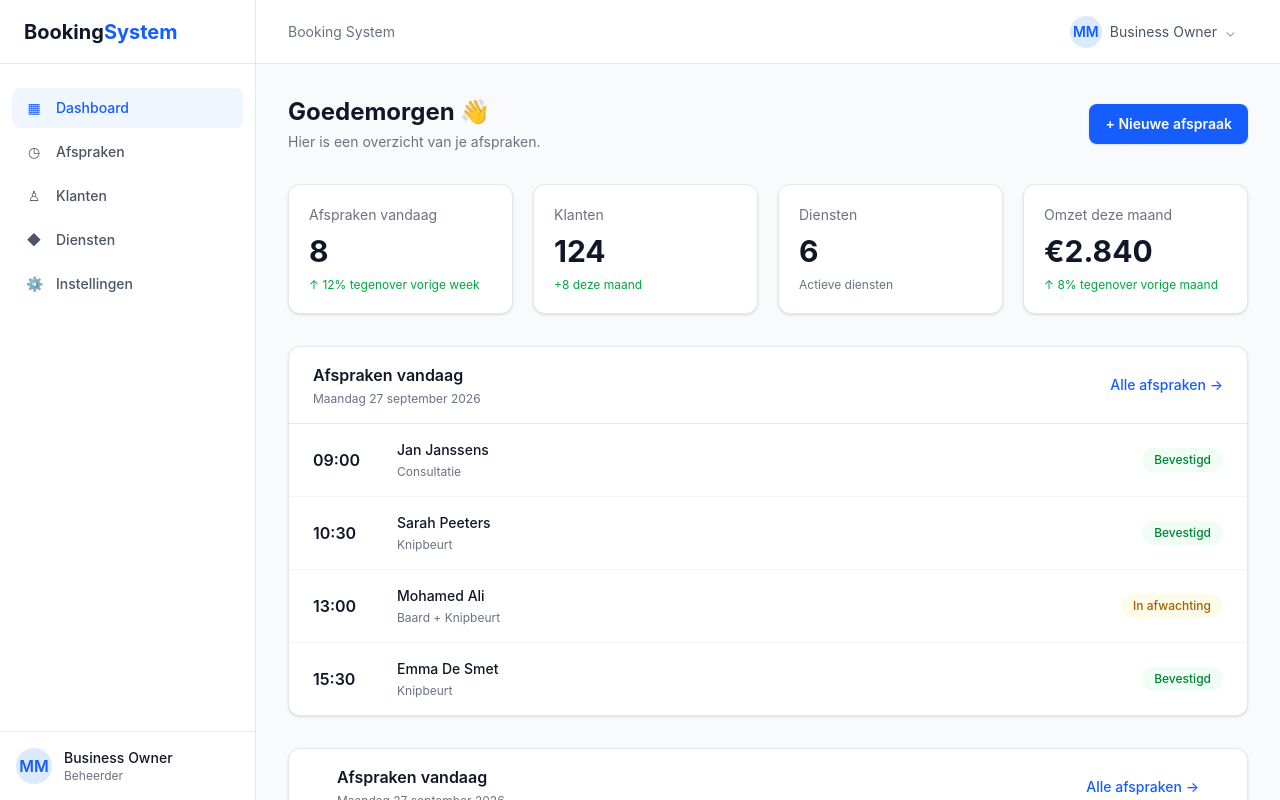
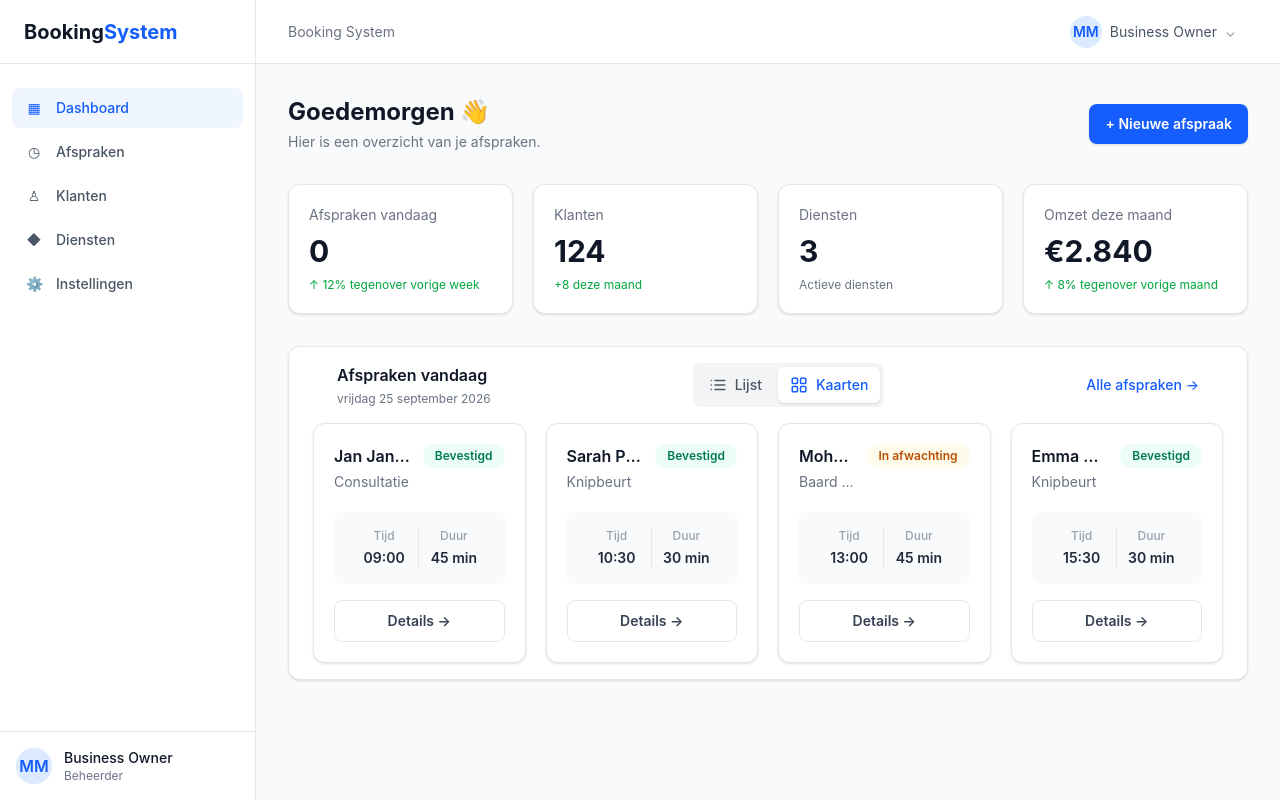
Before and after one commit to KDG-Muhammet/booking-system, a React (Vite) app: page /dashboard in a window 1280 px wide. Shown: the top 800 px of the page. Built offline with nearby package versions, Linux system fonts and the light colour scheme.

Commit message:
dashboard ui  change part 1

```diff
--- a/src/pages/Dashboard/Dashboard.tsx
+++ b/src/pages/Dashboard/Dashboard.tsx
@@ -6,8 +6,20 @@ import { useAppointments } from "../../hooks/useAppointments";
 
 function Dashboard() {
   const [isModalOpen, setIsModalOpen] = useState(false);
+  const [viewMode, setViewMode] = useState<"list" | "grid">("grid");
   const { services } = useServices();
   const { appointments } = useAppointments();
+
+  const now = new Date();
+  const today = new Date().toISOString().split("T")[0];
+
+  const todayAppointments = appointments
+    .filter((appointment) => appointment.date === today)
+    .sort((a, b) => a.time.localeCompare(b.time));
+  const todayAppointmentCount = todayAppointments.length;
+
+  const activeServices = services.filter((service) => service.active);
+  const activeServiceCount = activeServices.length;
 
   return (
     <div className="space-y-8">
@@ -34,7 +46,9 @@ function Dashboard() {
         <div className="rounded-xl border border-gray-200 bg-white p-5 shadow-sm">
           <p className="text-sm text-gray-500">Afspraken vandaag</p>
 
-          <p className="mt-2 text-3xl font-bold text-gray-900">8</p>
+          <p className="mt-2 text-3xl font-bold text-gray-900">
+            {todayAppointmentCount}
+          </p>
 
           <p className="mt-2 text-xs text-green-600">
             ↑ 12% tegenover vorige week
@@ -52,7 +66,9 @@ function Dashboard() {
         <div className="rounded-xl border border-gray-200 bg-white p-5 shadow-sm">
           <p className="text-sm text-gray-500">Diensten</p>
 
-          <p className="mt-2 text-3xl font-bold text-gray-900">6</p>
+          <p className="mt-2 text-3xl font-bold text-gray-900">
+            {activeServiceCount}
+          </p>
 
           <p className="mt-2 text-xs text-gray-500">Actieve diensten</p>
         </div>
@@ -68,24 +84,86 @@ function Dashboard() {
         </div>
       </div>
 
-      {/* Appointments */}
-      <div className="rounded-xl border border-gray-200 bg-white shadow-sm">
-        <div className="flex items-center justify-between border-b border-gray-200 px-6 py-4">
+      <div className="rounded-xl border border-gray-200 bg-white shadow-sm px-6 py-4">
+        <div className="flex items-center justify-between px-6 pb-4">
           <div>
             <h2 className="font-semibold text-gray-900">Afspraken vandaag</h2>
 
             <p className="mt-1 text-xs text-gray-500">
-              Maandag 27 september 2026
+              {now.toLocaleDateString("nl-BE", {
+                weekday: "long",
+                day: "numeric",
+                month: "long",
+                year: "numeric",
+              })}
             </p>
           </div>
+          <div className="inline-flex items-center gap-1 rounded-lg bg-gray-100 p-1">
+            <button
+              onClick={() => setViewMode("list")}
+              className={`flex items-center gap-2 rounded-md px-3 py-2 text-sm font-medium transition ${
+                viewMode === "list"
+                  ? "bg-white text-blue-600 shadow-sm"
+                  : "text-gray-600 hover:text-gray-900"
+              }`}
+            >
+              <svg
+                xmlns="http://www.w3.org/2000/svg"
+                width="18"
+                height="18"
+                viewBox="0 0 24 24"
+                fill="none"
+                stroke="currentColor"
+                strokeWidth="2"
+                strokeLinecap="round"
+                strokeLinejoin="round"
+              >
+                <path d="M8 6h13M8 12h13M8 18h13M3 6h.01M3 12h.01M3 18h.01" />
+              </svg>
+              Lijst
+            </button>
 
+            <button
+              onClick={() => setViewMode("grid")}
+              className={`flex items-center gap-2 rounded-md px-3 py-2 text-sm font-medium transition ${
+                viewMode === "grid"
+                  ? "bg-white text-blue-600 shadow-sm"
+                  : "text-gray-600 hover:text-gray-900"
+              }`}
+            >
+              <svg
+                xmlns="http://www.w3.org/2000/svg"
+                width="18"
+                height="18"
+                viewBox="0 0 24 24"
+                fill="none"
+                stroke="currentColor"
+                strokeWidth="2"
+                strokeLinecap="round"
+                strokeLinejoin="round"
+              >
+                <rect x="3" y="3" width="7" height="7" rx="1" />
+                <rect x="14" y="3" width="7" height="7" rx="1" />
+                <rect x="3" y="14" width="7" height="7" rx="1" />
+                <rect x="14" y="14" width="7" height="7" rx="1" />
+              </svg>
+              Kaarten
+            </button>
+          </div>
           <button className="text-sm font-medium text-blue-600 hover:text-blue-700">
             Alle afspraken →
           </button>
         </div>
 
+        {viewMode === "list" && (
+          <div className="rounded-xl border border-gray-200">
             <div className="divide-y divide-gray-100">
-          {appointments.map((appointment) => (
+              {todayAppointments.length === 0 ? (
+                <p className="px-6 py-8 text-center text-sm text-gray-500">
+                  Er zijn vandaag geen afspraken gepland.
+                </p>
+              ) : (
+                todayAppointments.map((appointment) => (
                   <div
                     key={`${appointment.time}-${appointment.customer}`}
                     className="flex items-center justify-between px-6 py-4 hover:bg-gray-50"
@@ -103,7 +181,10 @@ function Dashboard() {
                         </p>
 
                         <p className="mt-1 text-xs text-gray-500">
-                    {services.find((s) => s.id === appointment.serviceId)?.name}
+                          {
+                            services.find((s) => s.id === appointment.serviceId)
+                              ?.name
+                          }
                         </p>
                       </div>
                     </div>
@@ -118,66 +199,82 @@ function Dashboard() {
                       {appointment.status}
                     </span>
                   </div>
-          ))}
+                ))
+              )}
             </div>
           </div>
+        )}
 
-      <div className="rounded-xl border border-gray-200 bg-white shadow-sm px-6 py-4">
-        <div className="flex items-center justify-between px-6 pb-4">
-          <div>
-            <h2 className="font-semibold text-gray-900">Afspraken vandaag</h2>
-
-            <p className="mt-1 text-xs text-gray-500">
-              Maandag 27 september 2026
-            </p>
-          </div>
-
-          <button className="text-sm font-medium text-blue-600 hover:text-blue-700">
-            Alle afspraken →
-          </button>
-        </div>
-
+        {viewMode === "grid" && (
+          <div className="">
             <div className="grid grid-cols-1 gap-5 sm:grid-cols-2 lg:grid-cols-4">
               {appointments.map((appointment) => (
                 <div
                   key={`${appointment.time}-${appointment.customer}`}
-              className="items-center justify-between px-6 py-4 hover:bg-gray-100 border border-gray-200 rounded-lg"
+                  className="group rounded-xl border border-gray-200 bg-white p-5 shadow-sm transition duration-200 hover:border-blue-200 hover:shadow-md"
                 >
-              <div className="flex items-center justify-between pb-4">
-                <div>
-                  <p className="text-sm font-medium text-gray-900">
+                  {/* Klant, dienst en status */}
+                  <div className="flex items-start justify-between gap-3 pb-5">
+                    <div className="min-w-0">
+                      <p className="truncate text-base font-semibold text-gray-900">
                         {appointment.customer}
                       </p>
 
-                  <p className="mt-1 text-xs text-gray-500">
-                    {services.find((s) => s.id === appointment.serviceId)?.name}
+                      <p className="mt-1 truncate text-sm text-gray-500">
+                        {
+                          services.find((s) => s.id === appointment.serviceId)
+                            ?.name
+                        }
                       </p>
                     </div>
 
                     <span
-                  className={`rounded-full px-3 py-1 text-xs font-medium ${
+                      className={`shrink-0 rounded-full px-3 py-1 text-xs font-semibold ${
                         appointment.status === "Bevestigd"
-                      ? "bg-green-50 text-green-700"
-                      : "bg-yellow-50 text-yellow-700"
+                          ? "bg-emerald-50 text-emerald-700"
+                          : appointment.status === "Geannuleerd"
+                            ? "bg-red-50 text-red-700"
+                            : "bg-amber-50 text-amber-700"
                       }`}
                     >
                       {appointment.status}
                     </span>
                   </div>
 
-              <div className="bg-gray-300 rounded-lg px-6 py-4 ">
-                <p className="font-semibold text-gray-900">
+                  {/* Uur en duur — dezelfde structuur */}
+                  <div className="grid grid-cols-2 divide-x divide-gray-200 rounded-lg bg-gray-50 px-4 py-4 text-center">
+                    <div className="">
+                      <p className="text-xs font-medium text-gray-400">Tijd</p>
+                      <p className="mt-1 text-sm font-semibold text-gray-800">
                         {appointment.time}
                       </p>
                     </div>
-              <button className="mt-4 w-full rounded-lg bg-blue-400 px-4 py-2.5 text-sm font-semibold text-white shadow-sm transition hover:bg-blue-700">
-                Details
+
+                    <div className="">
+                      <p className="text-xs font-medium text-gray-400">Duur</p>
+                      <p className="mt-1 text-sm font-semibold text-gray-800">
+                        {
+                          services.find((s) => s.id === appointment.serviceId)
+                            ?.duration
+                        }{" "}
+                        min
+                      </p>
+                    </div>
+                  </div>
+
+                  {/* Details-knop */}
+                  <button
+                    type="button"
+                    className="mt-4 w-full rounded-lg border border-gray-200 px-4 py-2.5 text-sm font-semibold text-gray-700 transition hover:border-blue-200 hover:bg-blue-50 hover:text-blue-700"
+                  >
+                    Details <span aria-hidden="true">→</span>
                   </button>
                 </div>
               ))}
             </div>
           </div>
-
+        )}
+      </div>
       <Modal
         isOpen={isModalOpen}
         onClose={() => setIsModalOpen(false)}
--- a/src/services/appointmentData.ts
+++ b/src/services/appointmentData.ts
@@ -6,7 +6,7 @@ import type { Appointment } from "../types/appointment";
       time: "09:00",
       customer: "Jan Janssens",
       serviceId: 2,
-      date: "2026-10-03",
+      date: "2026-10-16",
       status: "Bevestigd",
     },
     {
```
Lines whose indentation alone changed are shown as unchanged.
